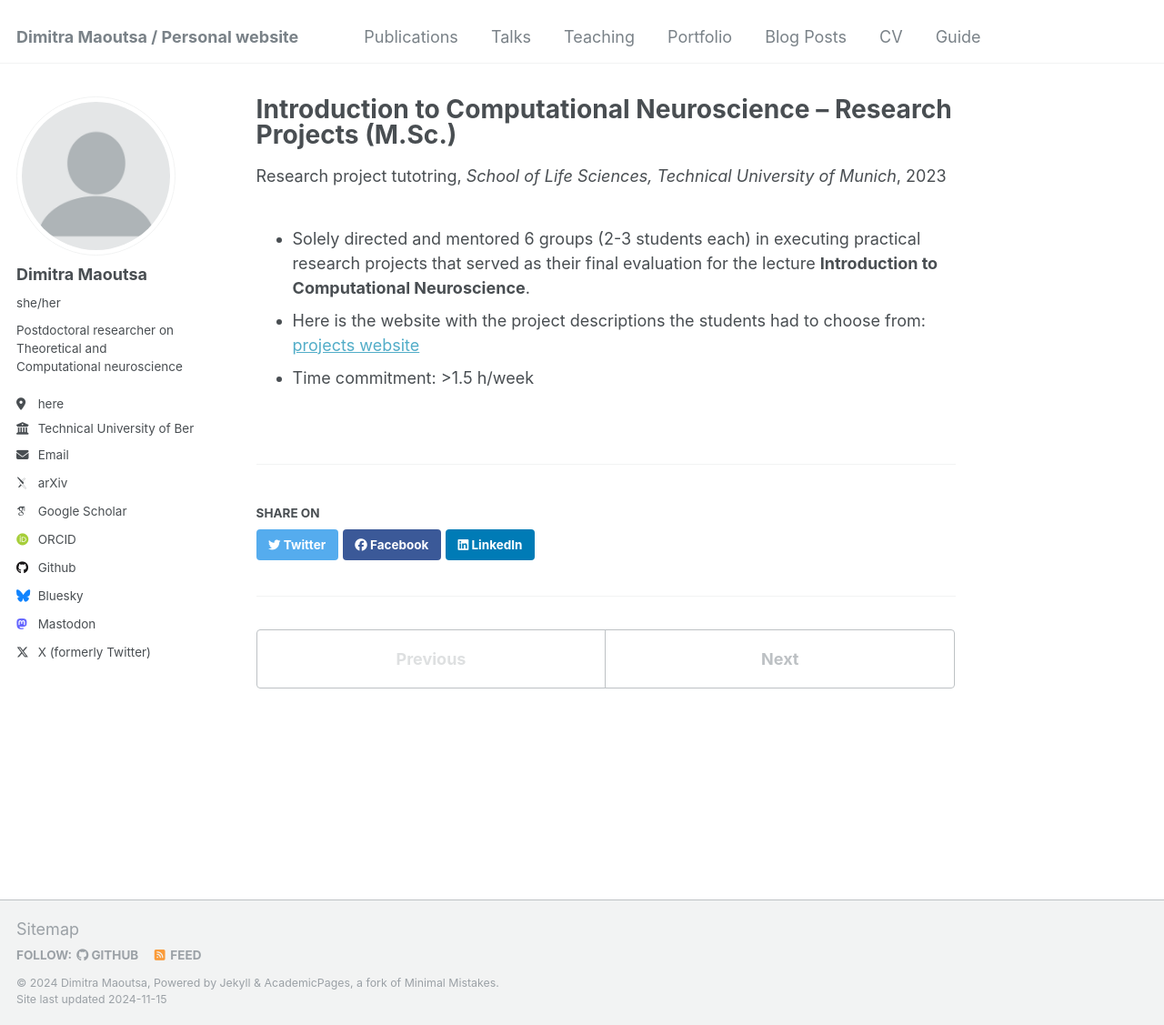
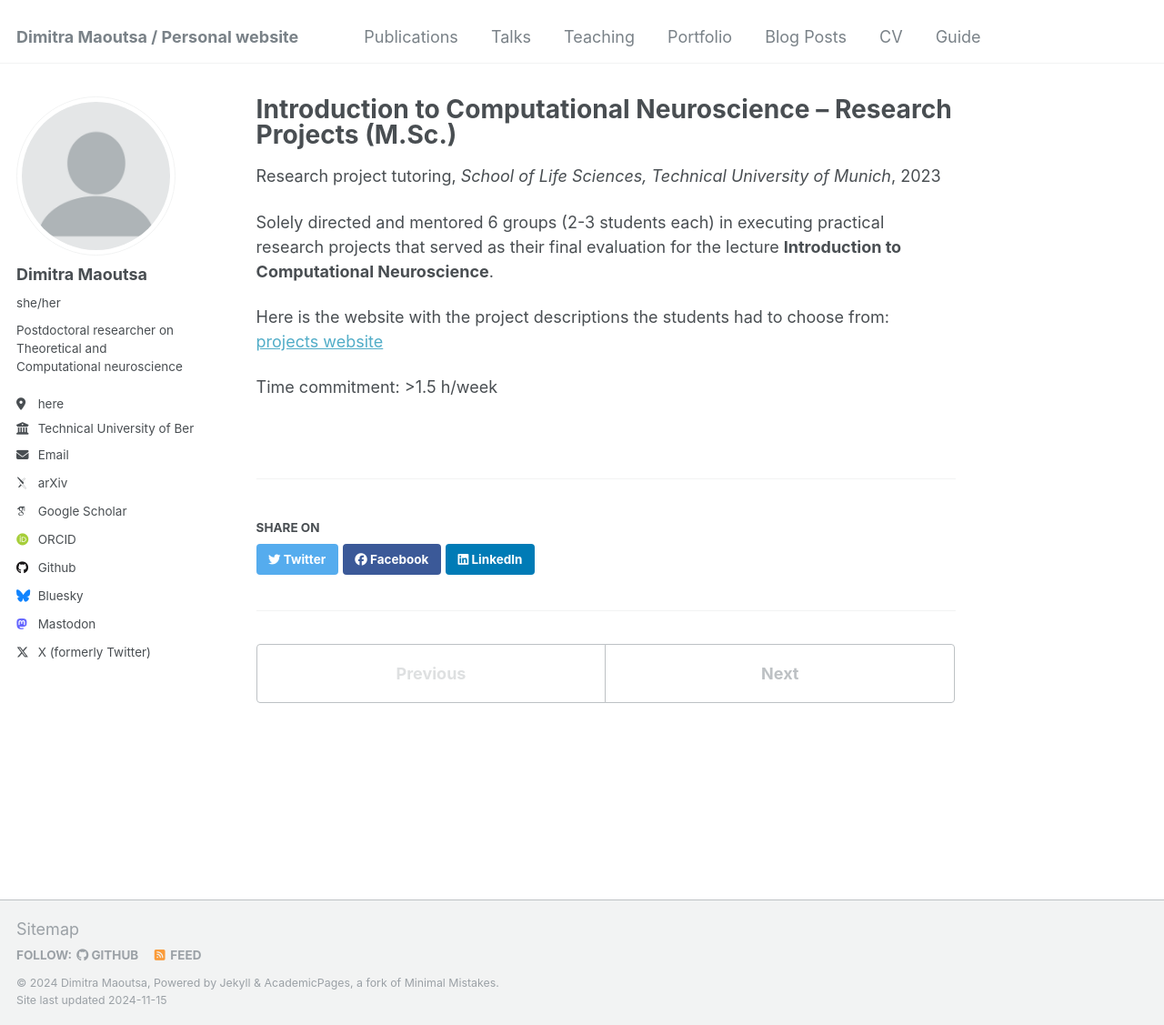
Before and after one commit to dimitra-maoutsa/dimitra-maoutsa.github.io, a Jekyll site: the page built from _teaching/2023-spring-teaching-2.md, in a window 1280 px wide and 1127 px high. Shown: the whole window at 91% size. Built offline with Jekyll 4.4.1, drawn with Linux system fonts in a browser that asks for light colours; some web fonts are replaced.

Commit message:
Update 2023-spring-teaching-2.md

```diff
--- a/_teaching/2023-spring-teaching-2.md
+++ b/_teaching/2023-spring-teaching-2.md
@@ -1,13 +1,15 @@
 ---
 title: "Introduction to Computational Neuroscience -- Research Projects (M.Sc.)"
 collection: teaching
-type: "Research project tutotring"
+type: "Research project tutoring"
 permalink: /teaching/2023-spring-teaching-2
 venue: "School of Life Sciences, Technical University of Munich"
 date: 2023-10-01 to 2024-03-30
 location: "Munich, Germany"
 ---
 
-- Solely directed and mentored 6 groups (2-3 students each) in executing practical research projects that served as their final evaluation for the lecture **Introduction to Computational Neuroscience**.
-- Here is the website with the project descriptions the students had to choose from: [projects website](https://repeated-law-b5a.notion.site/Projects-Introduction-to-Computational-Neuroscience-cdcbf4612ae04f3eb87ab13eab840897)
-- Time commitment: >1.5 h/week
+Solely directed and mentored 6 groups (2-3 students each) in executing practical research projects that served as their final evaluation for the lecture **Introduction to Computational Neuroscience**.
+
+ Here is the website with the project descriptions the students had to choose from: [projects website](https://repeated-law-b5a.notion.site/Projects-Introduction-to-Computational-Neuroscience-cdcbf4612ae04f3eb87ab13eab840897)
+
+Time commitment: >1.5 h/week
```
